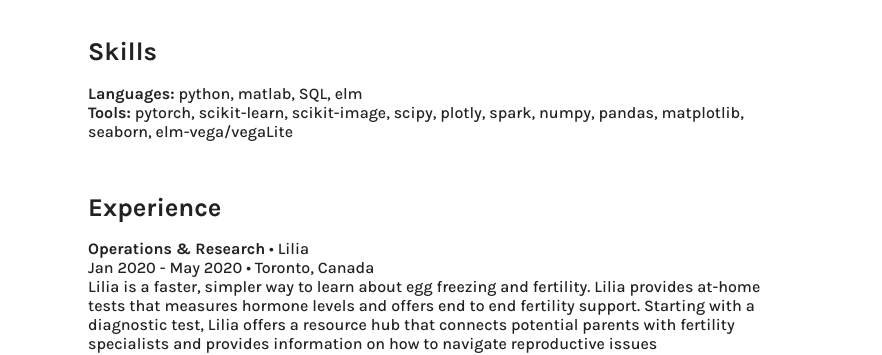
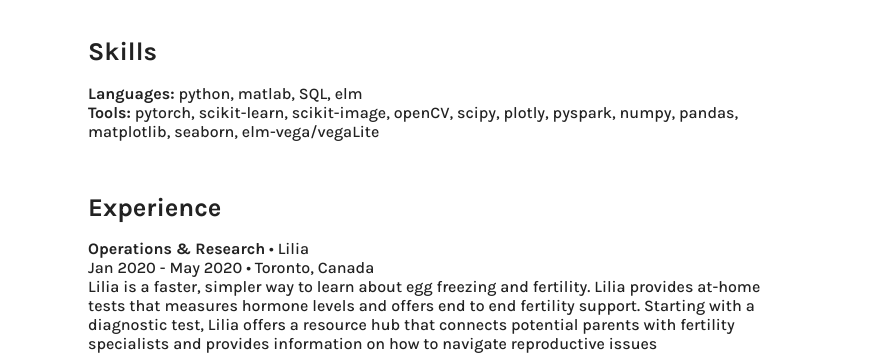
Before and after one commit to ayliahfani/ayliahfani.github.io, a Jekyll site: the page built from content/cv.md, in a window 1280 px wide. Shown: the part 520-875 px from the top of the page, without its empty margins (198-1080 px from the left). Built offline with Jekyll 4.4.1, drawn with Linux system fonts in a browser that asks for light colours.

Commit message:
Update cv.md

```diff
--- a/content/cv.md
+++ b/content/cv.md
@@ -24,7 +24,7 @@ Specialisations in both nanomaterials and electronic materials.<br>
 # Skills
 **Languages:** python, matlab, SQL, elm
 <br>
-**Tools:** pytorch, scikit-learn, scikit-image, scipy, plotly, spark, numpy, pandas, matplotlib, seaborn, elm-vega/vegaLite
+**Tools:** pytorch, scikit-learn, scikit-image, openCV, scipy, plotly, pyspark, numpy, pandas, matplotlib, seaborn, elm-vega/vegaLite
 
 <br>
 
```
